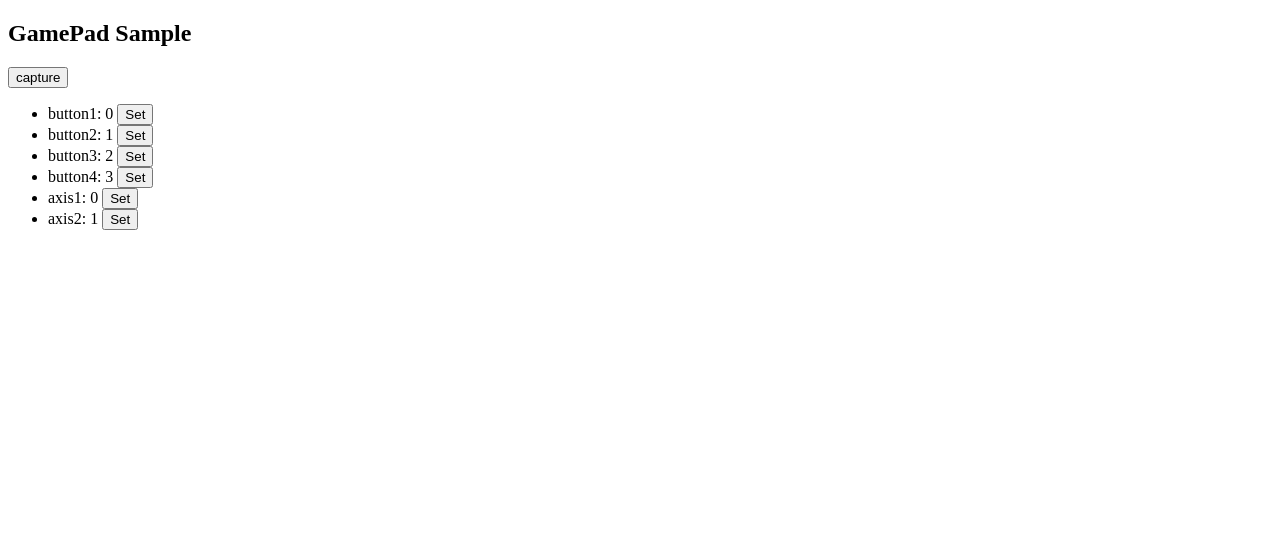
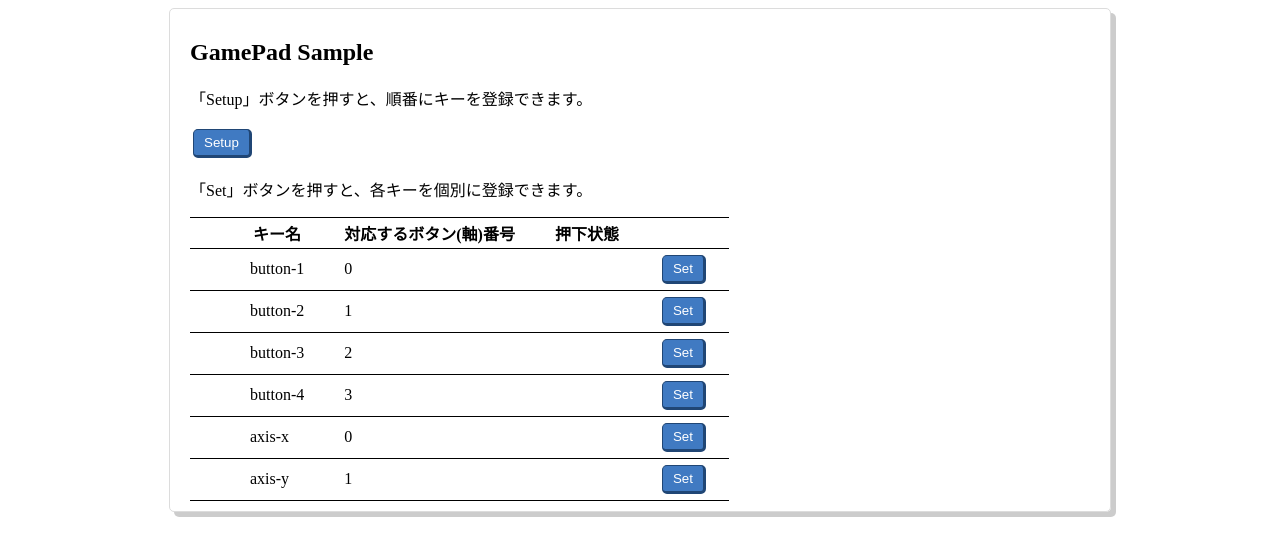
Before and after one commit to piyoppi/gamepad_playground, a plain HTML site: page index.html in a window 1280 px wide. Drawn offline with Linux system fonts and the light colour scheme.

Commit message:
サンプルのトップページを軽くデザインする

```diff
--- /dev/null
+++ b/assets/css/style.css
@@ -0,0 +1,41 @@
+article {
+  max-width: 900px;
+  margin: 0 auto;
+  border: solid 1px gainsboro;
+  border-radius: 5px;
+  padding: 10px 20px;
+  box-shadow: 5px 5px 0 rgba(0, 0, 0, 0.2);
+}
+
+button {
+  border-style: solid;
+  border-color: #204675;
+  border-width: 1px 3px 3px 1px;
+  padding: 5px 10px;
+  border-radius: 5px;
+  background-color: #407ac2;
+  color: white;
+  margin: 3px;
+}
+
+.capture-button {
+  border-color: #204675;
+  background-color: #407ac2;
+}
+
+table {
+  border-collapse: collapse;
+}
+
+tr {
+  border: solid black;
+  border-width: 1px 0 0 0;
+}
+
+td, th {
+  padding: 3px 20px;
+}
+
+tr:last-child {
+  border-width: 1px 0 1px 0;
+}
--- a/index.html
+++ b/index.html
@@ -3,22 +3,68 @@
   <head>
     <title>GamePad sample</title>
     <meta charset="utf-8">
+    <link rel="stylesheet" href="assets/css/style.css">
   </head>
 
   <body id="root">
     <article>
       <h1>GamePad Sample</h1>
-      <button id="capture">capture</button>
-      <button id="stop">stop</button>
+      <p>「Setup」ボタンを押すと、順番にキーを登録できます。</p>
+      <button id="capture" class="capture-button">Setup</button>
+      <button id="stop">Stop</button>
+      <p>「Set」ボタンを押すと、各キーを個別に登録できます。</p>
       <div id="key-mapper">
-        <ul>
-          <li><span id="cursor0"></span>button1: <span id="key-button-1">0</span> <button id="setup-button-1">Set</button></li>
-          <li><span id="cursor1"></span>button2: <span id="key-button-2">1</span> <button id="setup-button-2">Set</button></li>
-          <li><span id="cursor2"></span>button3: <span id="key-button-3">2</span> <button id="setup-button-3">Set</button></li>
-          <li><span id="cursor3"></span>button4: <span id="key-button-4">3</span> <button id="setup-button-4">Set</button></li>
-          <li><span id="cursor4"></span>axis1: <span id="key-axis-x">0</span> <button id="setup-axis-x">Set</button></li>
-          <li><span id="cursor5"></span>axis2: <span id="key-axis-y">1</span> <button id="setup-axis-y">Set</button></li>
-        </ul>
+        <table>
+          <tr>
+            <th></th>
+            <th>キー名</th>
+            <th>対応するボタン(軸)番号</th>
+            <th>押下状態</th>
+            <th></th>
+          </th>
+          <tr>
+            <td id="cursor0"></td>
+            <td>button-1</td>
+            <td id="key-button-1">0</td>
+            <td id="state-button-1"></td>
+            <td><button id="setup-button-1">Set</button></td>
+          </tr>
+          <tr>
+            <td id="cursor1"></td>
+            <td>button-2</td>
+            <td id="key-button-2">1</td>
+            <td id="state-button-2"></td>
+            <td><button id="setup-button-2">Set</button></td>
+          </tr>
+          <tr>
+            <td id="cursor2"></td>
+            <td>button-3</td>
+            <td id="key-button-3">2</td>
+            <td id="state-button-3"></td>
+            <td><button id="setup-button-3">Set</button></td>
+          </tr>
+          <tr>
+            <td id="cursor3"></td>
+            <td>button-4</td>
+            <td id="key-button-4">3</td>
+            <td id="state-button-4"></td>
+            <td><button id="setup-button-4">Set</button></td>
+          </tr>
+          <tr>
+            <td id="cursor4"></td>
+            <td>axis-x</td>
+            <td id="key-axis-x">0</td>
+            <td id="state-axis-x"></td>
+            <td><button id="setup-axis-x">Set</button></td>
+          </tr>
+          <tr>
+            <td id="cursor5"></td>
+            <td>axis-y</td>
+            <td id="key-axis-y">1</td>
+            <td id="state-axis-y"></td>
+            <td><button id="setup-axis-y">Set</button></td>
+          </tr>
+        </table>
       </div>
     </article>
 
@@ -72,15 +118,25 @@
           captureButton.style.display = 'none';
         });
 
-        padMapper.addEventHandler('buttonChanged', e => console.log(`Button ${e.index} ${e.name} : ${e.value.pressed}`));
-        padMapper.addEventHandler('axisChanged', e => console.log(`Axis ${e.index} ${e.name} : ${e.value}`));
+        padMapper.addEventHandler('buttonChanged', e => {
+          console.log(`Button ${e.index} ${e.name} : ${e.value.pressed}`);
+          if( e.value.pressed ) {
+            document.getElementById(`state-${e.name}`).innerText = '💡';
+          } else {
+            document.getElementById(`state-${e.name}`).innerText = '  ';
+          }
+        });
+        padMapper.addEventHandler('axisChanged', e => {
+          console.log(`Axis ${e.index} ${e.name} : ${e.value}`);
+          document.getElementById(`state-${e.name}`).innerText = Math.round(e.value * 1000.0) / 1000.0;
+        });
       });
 
       padMapper.addEventHandler('cursorChanged', e => {
         keys.forEach((_key, index) => {
           document.getElementById(`cursor${index}`).innerText = '';
         });
-        if( e.cursor >= 0 ) document.getElementById(`cursor${e.cursor}`).innerText = '->';
+        if( e.cursor >= 0 ) document.getElementById(`cursor${e.cursor}`).innerText = '👉';
       });
 
       padMapper.addEventHandler('registerCompleted', e => {
```
